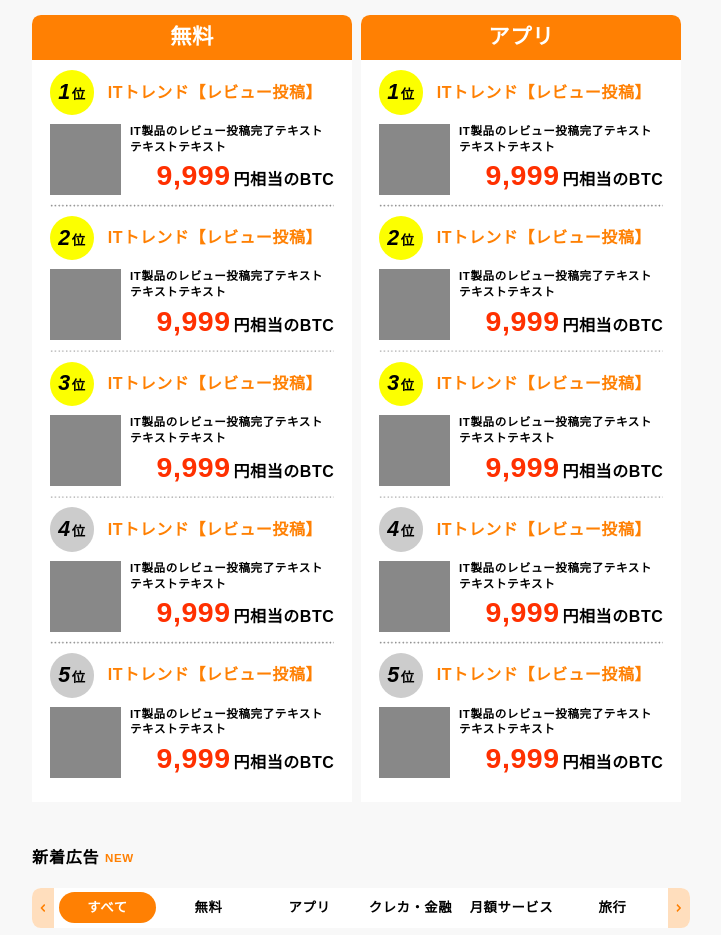
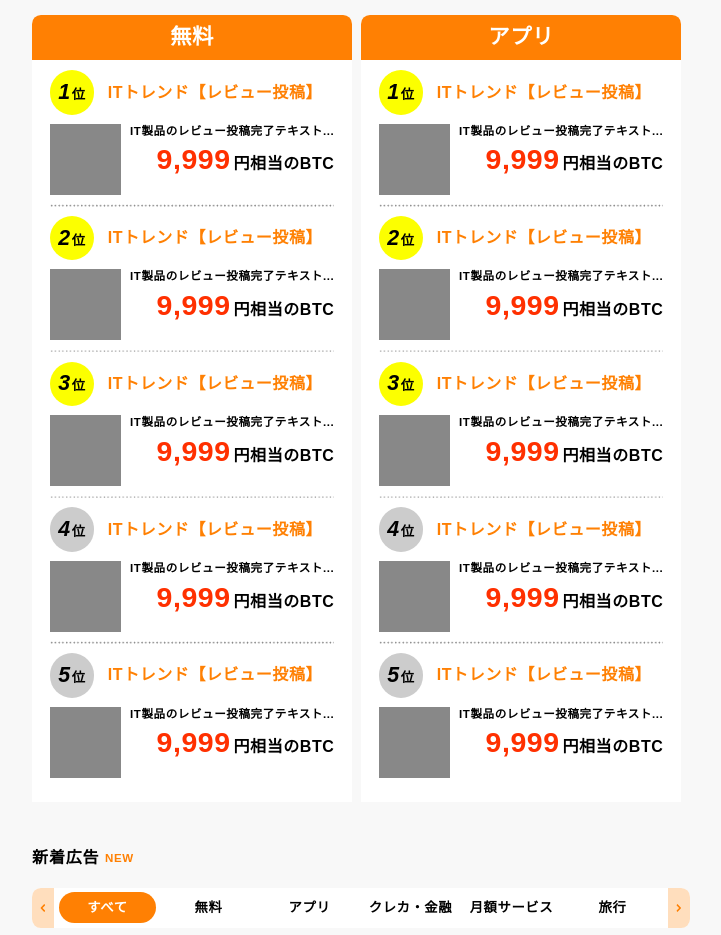
Before and after one commit to imtkzk/bikkore_202202, a plain HTML site: page index.html in a window 1280 px wide. Shown: the part 2228-3163 px from the top of the page, without its empty margins (279-1000 px from the left). Drawn offline with nearby package versions, Linux system fonts and the light colour scheme; a web font is replaced by a local one.

Commit message:
テキスト修正

```diff
--- a/index.html
+++ b/index.html
@@ -1368,7 +1368,7 @@
                           <img src="sample/post.png" class="img--fit" alt="ITトレンド【レビュー投稿】">
                         </div>
                         <div class="scroll-rank-content">
-                          <p class="scroll-rank-sub">IT製品のレビュー投稿完了テキストテキストテキスト</p>
+                          <p class="scroll-rank-sub">IT製品のレビュー投稿完了テキスト...</p>
                           <p class="scroll-rank-btc"><span>9,999</span>円相当のBTC</p>
                         </div>
                       </div>
@@ -1387,7 +1387,7 @@
                           <img src="sample/post.png" class="img--fit" alt="ITトレンド【レビュー投稿】">
                         </div>
                         <div class="scroll-rank-content">
-                          <p class="scroll-rank-sub">IT製品のレビュー投稿完了テキストテキストテキスト</p>
+                          <p class="scroll-rank-sub">IT製品のレビュー投稿完了テキスト...</p>
                           <p class="scroll-rank-btc"><span>9,999</span>円相当のBTC</p>
                         </div>
                       </div>
@@ -1406,7 +1406,7 @@
                           <img src="sample/post.png" class="img--fit" alt="ITトレンド【レビュー投稿】">
                         </div>
                         <div class="scroll-rank-content">
-                          <p class="scroll-rank-sub">IT製品のレビュー投稿完了テキストテキストテキスト</p>
+                          <p class="scroll-rank-sub">IT製品のレビュー投稿完了テキスト...</p>
                           <p class="scroll-rank-btc"><span>9,999</span>円相当のBTC</p>
                         </div>
                       </div>
@@ -1425,7 +1425,7 @@
                           <img src="sample/post.png" class="img--fit" alt="ITトレンド【レビュー投稿】">
                         </div>
                         <div class="scroll-rank-content">
-                          <p class="scroll-rank-sub">IT製品のレビュー投稿完了テキストテキストテキスト</p>
+                          <p class="scroll-rank-sub">IT製品のレビュー投稿完了テキスト...</p>
                           <p class="scroll-rank-btc"><span>9,999</span>円相当のBTC</p>
                         </div>
                       </div>
@@ -1444,7 +1444,7 @@
                           <img src="sample/post.png" class="img--fit" alt="ITトレンド【レビュー投稿】">
                         </div>
                         <div class="scroll-rank-content">
-                          <p class="scroll-rank-sub">IT製品のレビュー投稿完了テキストテキストテキスト</p>
+                          <p class="scroll-rank-sub">IT製品のレビュー投稿完了テキスト...</p>
                           <p class="scroll-rank-btc"><span>9,999</span>円相当のBTC</p>
                         </div>
                       </div>
@@ -1468,7 +1468,7 @@
                           <img src="sample/post.png" class="img--fit" alt="ITトレンド【レビュー投稿】">
                         </div>
                         <div class="scroll-rank-content">
-                          <p class="scroll-rank-sub">IT製品のレビュー投稿完了テキストテキストテキスト</p>
+                          <p class="scroll-rank-sub">IT製品のレビュー投稿完了テキスト...</p>
                           <p class="scroll-rank-btc"><span>9,999</span>円相当のBTC</p>
                         </div>
                       </div>
@@ -1487,7 +1487,7 @@
                           <img src="sample/post.png" class="img--fit" alt="ITトレンド【レビュー投稿】">
                         </div>
                         <div class="scroll-rank-content">
-                          <p class="scroll-rank-sub">IT製品のレビュー投稿完了テキストテキストテキスト</p>
+                          <p class="scroll-rank-sub">IT製品のレビュー投稿完了テキスト...</p>
                           <p class="scroll-rank-btc"><span>9,999</span>円相当のBTC</p>
                         </div>
                       </div>
@@ -1506,7 +1506,7 @@
                           <img src="sample/post.png" class="img--fit" alt="ITトレンド【レビュー投稿】">
                         </div>
                         <div class="scroll-rank-content">
-                          <p class="scroll-rank-sub">IT製品のレビュー投稿完了テキストテキストテキスト</p>
+                          <p class="scroll-rank-sub">IT製品のレビュー投稿完了テキスト...</p>
                           <p class="scroll-rank-btc"><span>9,999</span>円相当のBTC</p>
                         </div>
                       </div>
@@ -1525,7 +1525,7 @@
                           <img src="sample/post.png" class="img--fit" alt="ITトレンド【レビュー投稿】">
                         </div>
                         <div class="scroll-rank-content">
-                          <p class="scroll-rank-sub">IT製品のレビュー投稿完了テキストテキストテキスト</p>
+                          <p class="scroll-rank-sub">IT製品のレビュー投稿完了テキスト...</p>
                           <p class="scroll-rank-btc"><span>9,999</span>円相当のBTC</p>
                         </div>
                       </div>
@@ -1544,7 +1544,7 @@
                           <img src="sample/post.png" class="img--fit" alt="ITトレンド【レビュー投稿】">
                         </div>
                         <div class="scroll-rank-content">
-                          <p class="scroll-rank-sub">IT製品のレビュー投稿完了テキストテキストテキスト</p>
+                          <p class="scroll-rank-sub">IT製品のレビュー投稿完了テキスト...</p>
                           <p class="scroll-rank-btc"><span>9,999</span>円相当のBTC</p>
                         </div>
                       </div>
@@ -1568,7 +1568,7 @@
                           <img src="sample/post.png" class="img--fit" alt="ITトレンド【レビュー投稿】">
                         </div>
                         <div class="scroll-rank-content">
-                          <p class="scroll-rank-sub">IT製品のレビュー投稿完了テキストテキストテキスト</p>
+                          <p class="scroll-rank-sub">IT製品のレビュー投稿完了テキスト...</p>
                           <p class="scroll-rank-btc"><span>9,999</span>円相当のBTC</p>
                         </div>
                       </div>
@@ -1587,7 +1587,7 @@
                           <img src="sample/post.png" class="img--fit" alt="ITトレンド【レビュー投稿】">
                         </div>
                         <div class="scroll-rank-content">
-                          <p class="scroll-rank-sub">IT製品のレビュー投稿完了テキストテキストテキスト</p>
+                          <p class="scroll-rank-sub">IT製品のレビュー投稿完了テキスト...</p>
                           <p class="scroll-rank-btc"><span>9,999</span>円相当のBTC</p>
                         </div>
                       </div>
@@ -1606,7 +1606,7 @@
                           <img src="sample/post.png" class="img--fit" alt="ITトレンド【レビュー投稿】">
                         </div>
                         <div class="scroll-rank-content">
-                          <p class="scroll-rank-sub">IT製品のレビュー投稿完了テキストテキストテキスト</p>
+                          <p class="scroll-rank-sub">IT製品のレビュー投稿完了テキスト...</p>
                           <p class="scroll-rank-btc"><span>9,999</span>円相当のBTC</p>
                         </div>
                       </div>
@@ -1625,7 +1625,7 @@
                           <img src="sample/post.png" class="img--fit" alt="ITトレンド【レビュー投稿】">
                         </div>
                         <div class="scroll-rank-content">
-                          <p class="scroll-rank-sub">IT製品のレビュー投稿完了テキストテキストテキスト</p>
+                          <p class="scroll-rank-sub">IT製品のレビュー投稿完了テキスト...</p>
                           <p class="scroll-rank-btc"><span>9,999</span>円相当のBTC</p>
                         </div>
                       </div>
@@ -1644,7 +1644,7 @@
                           <img src="sample/post.png" class="img--fit" alt="ITトレンド【レビュー投稿】">
                         </div>
                         <div class="scroll-rank-content">
-                          <p class="scroll-rank-sub">IT製品のレビュー投稿完了テキストテキストテキスト</p>
+                          <p class="scroll-rank-sub">IT製品のレビュー投稿完了テキスト...</p>
                           <p class="scroll-rank-btc"><span>9,999</span>円相当のBTC</p>
                         </div>
                       </div>
@@ -1668,7 +1668,7 @@
                           <img src="sample/post.png" class="img--fit" alt="ITトレンド【レビュー投稿】">
                         </div>
                         <div class="scroll-rank-content">
-                          <p class="scroll-rank-sub">IT製品のレビュー投稿完了テキストテキストテキスト</p>
+                          <p class="scroll-rank-sub">IT製品のレビュー投稿完了テキスト...</p>
                           <p class="scroll-rank-btc"><span>9,999</span>円相当のBTC</p>
                         </div>
                       </div>
@@ -1687,7 +1687,7 @@
                           <img src="sample/post.png" class="img--fit" alt="ITトレンド【レビュー投稿】">
                         </div>
                         <div class="scroll-rank-content">
-                          <p class="scroll-rank-sub">IT製品のレビュー投稿完了テキストテキストテキスト</p>
+                          <p class="scroll-rank-sub">IT製品のレビュー投稿完了テキスト...</p>
                           <p class="scroll-rank-btc"><span>9,999</span>円相当のBTC</p>
                         </div>
                       </div>
@@ -1706,7 +1706,7 @@
                           <img src="sample/post.png" class="img--fit" alt="ITトレンド【レビュー投稿】">
                         </div>
                         <div class="scroll-rank-content">
-                          <p class="scroll-rank-sub">IT製品のレビュー投稿完了テキストテキストテキスト</p>
+                          <p class="scroll-rank-sub">IT製品のレビュー投稿完了テキスト...</p>
                           <p class="scroll-rank-btc"><span>9,999</span>円相当のBTC</p>
                         </div>
                       </div>
@@ -1725,7 +1725,7 @@
                           <img src="sample/post.png" class="img--fit" alt="ITトレンド【レビュー投稿】">
                         </div>
                         <div class="scroll-rank-content">
-                          <p class="scroll-rank-sub">IT製品のレビュー投稿完了テキストテキストテキスト</p>
+                          <p class="scroll-rank-sub">IT製品のレビュー投稿完了テキスト...</p>
                           <p class="scroll-rank-btc"><span>9,999</span>円相当のBTC</p>
                         </div>
                       </div>
@@ -1744,7 +1744,7 @@
                           <img src="sample/post.png" class="img--fit" alt="ITトレンド【レビュー投稿】">
                         </div>
                         <div class="scroll-rank-content">
-                          <p class="scroll-rank-sub">IT製品のレビュー投稿完了テキストテキストテキスト</p>
+                          <p class="scroll-rank-sub">IT製品のレビュー投稿完了テキスト...</p>
                           <p class="scroll-rank-btc"><span>9,999</span>円相当のBTC</p>
                         </div>
                       </div>
@@ -1768,7 +1768,7 @@
                           <img src="sample/post.png" class="img--fit" alt="ITトレンド【レビュー投稿】">
                         </div>
                         <div class="scroll-rank-content">
-                          <p class="scroll-rank-sub">IT製品のレビュー投稿完了テキストテキストテキスト</p>
+                          <p class="scroll-rank-sub">IT製品のレビュー投稿完了テキスト...</p>
                           <p class="scroll-rank-btc"><span>9,999</span>円相当のBTC</p>
                         </div>
                       </div>
@@ -1787,7 +1787,7 @@
                           <img src="sample/post.png" class="img--fit" alt="ITトレンド【レビュー投稿】">
                         </div>
                         <div class="scroll-rank-content">
-                          <p class="scroll-rank-sub">IT製品のレビュー投稿完了テキストテキストテキスト</p>
+                          <p class="scroll-rank-sub">IT製品のレビュー投稿完了テキスト...</p>
                           <p class="scroll-rank-btc"><span>9,999</span>円相当のBTC</p>
                         </div>
                       </div>
@@ -1806,7 +1806,7 @@
                           <img src="sample/post.png" class="img--fit" alt="ITトレンド【レビュー投稿】">
                         </div>
                         <div class="scroll-rank-content">
-                          <p class="scroll-rank-sub">IT製品のレビュー投稿完了テキストテキストテキスト</p>
+                          <p class="scroll-rank-sub">IT製品のレビュー投稿完了テキスト...</p>
                           <p class="scroll-rank-btc"><span>9,999</span>円相当のBTC</p>
                         </div>
                       </div>
@@ -1825,7 +1825,7 @@
                           <img src="sample/post.png" class="img--fit" alt="ITトレンド【レビュー投稿】">
                         </div>
                         <div class="scroll-rank-content">
-                          <p class="scroll-rank-sub">IT製品のレビュー投稿完了テキストテキストテキスト</p>
+                          <p class="scroll-rank-sub">IT製品のレビュー投稿完了テキスト...</p>
                           <p class="scroll-rank-btc"><span>9,999</span>円相当のBTC</p>
                         </div>
                       </div>
@@ -1844,7 +1844,7 @@
                           <img src="sample/post.png" class="img--fit" alt="ITトレンド【レビュー投稿】">
                         </div>
                         <div class="scroll-rank-content">
-                          <p class="scroll-rank-sub">IT製品のレビュー投稿完了テキストテキストテキスト</p>
+                          <p class="scroll-rank-sub">IT製品のレビュー投稿完了テキスト...</p>
                           <p class="scroll-rank-btc"><span>9,999</span>円相当のBTC</p>
                         </div>
                       </div>
@@ -1868,7 +1868,7 @@
                           <img src="sample/post.png" class="img--fit" alt="ITトレンド【レビュー投稿】">
                         </div>
                         <div class="scroll-rank-content">
-                          <p class="scroll-rank-sub">IT製品のレビュー投稿完了テキストテキストテキスト</p>
+                          <p class="scroll-rank-sub">IT製品のレビュー投稿完了テキスト...</p>
                           <p class="scroll-rank-btc"><span>9,999</span>円相当のBTC</p>
                         </div>
                       </div>
@@ -1887,7 +1887,7 @@
                           <img src="sample/post.png" class="img--fit" alt="ITトレンド【レビュー投稿】">
                         </div>
                         <div class="scroll-rank-content">
-                          <p class="scroll-rank-sub">IT製品のレビュー投稿完了テキストテキストテキスト</p>
+                          <p class="scroll-rank-sub">IT製品のレビュー投稿完了テキスト...</p>
                           <p class="scroll-rank-btc"><span>9,999</span>円相当のBTC</p>
                         </div>
                       </div>
@@ -1906,7 +1906,7 @@
                           <img src="sample/post.png" class="img--fit" alt="ITトレンド【レビュー投稿】">
                         </div>
                         <div class="scroll-rank-content">
-                          <p class="scroll-rank-sub">IT製品のレビュー投稿完了テキストテキストテキスト</p>
+                          <p class="scroll-rank-sub">IT製品のレビュー投稿完了テキスト...</p>
                           <p class="scroll-rank-btc"><span>9,999</span>円相当のBTC</p>
                         </div>
                       </div>
@@ -1925,7 +1925,7 @@
                           <img src="sample/post.png" class="img--fit" alt="ITトレンド【レビュー投稿】">
                         </div>
                         <div class="scroll-rank-content">
-                          <p class="scroll-rank-sub">IT製品のレビュー投稿完了テキストテキストテキスト</p>
+                          <p class="scroll-rank-sub">IT製品のレビュー投稿完了テキスト...</p>
                           <p class="scroll-rank-btc"><span>9,999</span>円相当のBTC</p>
                         </div>
                       </div>
@@ -1944,7 +1944,7 @@
                           <img src="sample/post.png" class="img--fit" alt="ITトレンド【レビュー投稿】">
                         </div>
                         <div class="scroll-rank-content">
-                          <p class="scroll-rank-sub">IT製品のレビュー投稿完了テキストテキストテキスト</p>
+                          <p class="scroll-rank-sub">IT製品のレビュー投稿完了テキスト...</p>
                           <p class="scroll-rank-btc"><span>9,999</span>円相当のBTC</p>
                         </div>
                       </div>
@@ -1968,7 +1968,7 @@
                           <img src="sample/post.png" class="img--fit" alt="ITトレンド【レビュー投稿】">
                         </div>
                         <div class="scroll-rank-content">
-                          <p class="scroll-rank-sub">IT製品のレビュー投稿完了テキストテキストテキスト</p>
+                          <p class="scroll-rank-sub">IT製品のレビュー投稿完了テキスト...</p>
                           <p class="scroll-rank-btc"><span>9,999</span>円相当のBTC</p>
                         </div>
                       </div>
@@ -1987,7 +1987,7 @@
                           <img src="sample/post.png" class="img--fit" alt="ITトレンド【レビュー投稿】">
                         </div>
                         <div class="scroll-rank-content">
-                          <p class="scroll-rank-sub">IT製品のレビュー投稿完了テキストテキストテキスト</p>
+                          <p class="scroll-rank-sub">IT製品のレビュー投稿完了テキスト...</p>
                           <p class="scroll-rank-btc"><span>9,999</span>円相当のBTC</p>
                         </div>
                       </div>
@@ -2006,7 +2006,7 @@
                           <img src="sample/post.png" class="img--fit" alt="ITトレンド【レビュー投稿】">
                         </div>
                         <div class="scroll-rank-content">
-                          <p class="scroll-rank-sub">IT製品のレビュー投稿完了テキストテキストテキスト</p>
+                          <p class="scroll-rank-sub">IT製品のレビュー投稿完了テキスト...</p>
                           <p class="scroll-rank-btc"><span>9,999</span>円相当のBTC</p>
                         </div>
                       </div>
@@ -2025,7 +2025,7 @@
                           <img src="sample/post.png" class="img--fit" alt="ITトレンド【レビュー投稿】">
                         </div>
                         <div class="scroll-rank-content">
-                          <p class="scroll-rank-sub">IT製品のレビュー投稿完了テキストテキストテキスト</p>
+                          <p class="scroll-rank-sub">IT製品のレビュー投稿完了テキスト...</p>
                           <p class="scroll-rank-btc"><span>9,999</span>円相当のBTC</p>
                         </div>
                       </div>
@@ -2044,7 +2044,7 @@
                           <img src="sample/post.png" class="img--fit" alt="ITトレンド【レビュー投稿】">
                         </div>
                         <div class="scroll-rank-content">
-                          <p class="scroll-rank-sub">IT製品のレビュー投稿完了テキストテキストテキスト</p>
+                          <p class="scroll-rank-sub">IT製品のレビュー投稿完了テキスト...</p>
                           <p class="scroll-rank-btc"><span>9,999</span>円相当のBTC</p>
                         </div>
                       </div>
```
